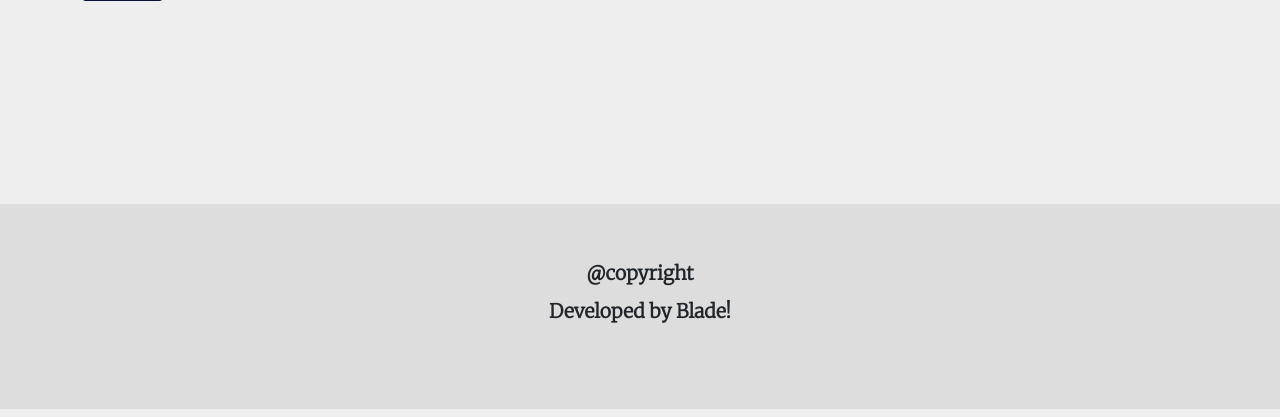
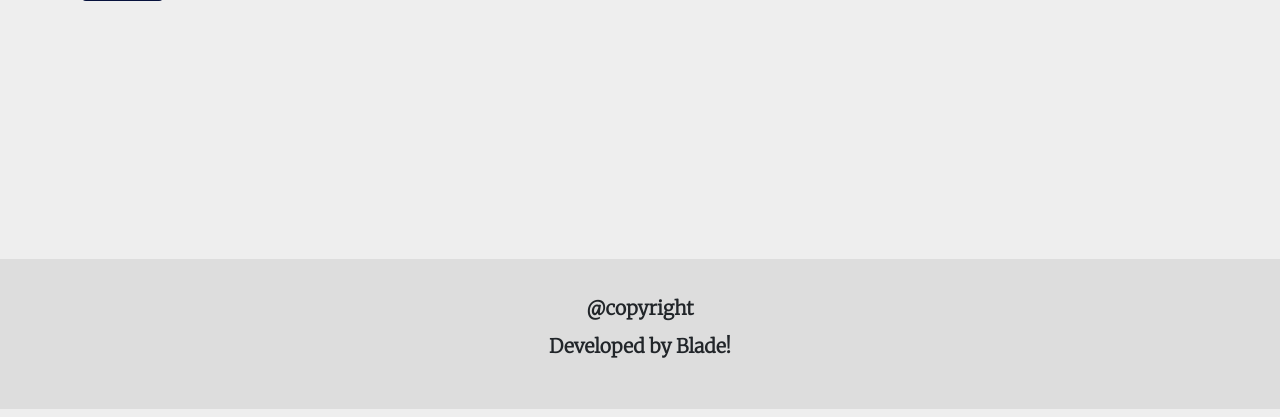
Before and after one commit to blade9380/pos, a Flask app: page /add in a window 1280 px wide. Shown: the part 383-800 px from the top of the page. Run offline with Flask 2, Linux system fonts and the light colour scheme; the visitor is signed in with stand-in values (Sample User, id 1); data comes from the database, SQL or seed files in the repository; some libraries are stand-ins or nearby versions.

Commit message:
fix some bugs

```diff
--- a/main.py
+++ b/main.py
@@ -110,7 +110,7 @@ def login():
     # )
     # db.session.add(sold_item)
     # db.session.commit()
-    # form = Login()
+    form = Login()
     if request.method == 'GET':
         return render_template('login.html', form=form)
 
--- a/static/css/styles.css
+++ b/static/css/styles.css
@@ -1,6 +1,7 @@
 body {
     background-color: #EEEEEE;
     font-family: 'Merriweather', serif;
+    margin-bottom: 175px;
 }
 
 .navbar-brand {
@@ -37,7 +38,7 @@ body {
     color: white;
 
 }
-#submit:hover {
+#submit: hover {
     box-shadow: 2px 2px 5px blue;
     transition: box-shadow 0.3s ease-out;
 
@@ -71,15 +72,15 @@ body {
 }
 
 #footer {
-    position:absolute;
+    position: fixed;
     text-align: center;
-    bottom:0;
-    width:100%;
-    height:205px;   /* Height of the footer */
+    bottom: 0px;
+    width: 100%;
+    height: 150px;   /* Height of the footer */
     background-color: #DDDDDD;
  }
 
- #table {
+#table {
     margin-right: 5%;
  }
 
@@ -91,5 +92,5 @@ body {
     font-weight: 800;
     font-size: 1.2rem;
     line-height: 2;
-    padding-top: 50px;
+    padding-top: 30px;
 }
--- a/templates/add.html
+++ b/templates/add.html
@@ -9,11 +9,5 @@
 </div>
 
 {% endblock %}
-{% with messages = get_flashed_messages() %}
-{% if messages %}
-{% for message in messages%}
-{{message}}
-{% endfor %}
-{% endif %}
-{% endwith %}
+
 {% include "footer.html" %}
--- a/templates/items.html
+++ b/templates/items.html
@@ -2,9 +2,8 @@
 {% import "bootstrap/wtf.html" as wtf %}
 {% block content %}
 <div class="container search-group">
-{{form.name.label(class='form-label')}}<br>
-{{form.name(class="form-control", id='search-form')}}<button class="btn search-button" id="submit">Search</button>
-</div>
+{{ wtf.quick_form(form)}}
+
 {% with messages = get_flashed_messages() %}
 {% if messages %}
 {% for message in messages%}
@@ -12,6 +11,7 @@
 {% endfor %}
 {% endif %}
 {% endwith %}
+    </div>
 <table class="table container">
     <thead>
         <tr>
```
Also changed, not shown: templates/footer.html (line endings or trailing spaces).
